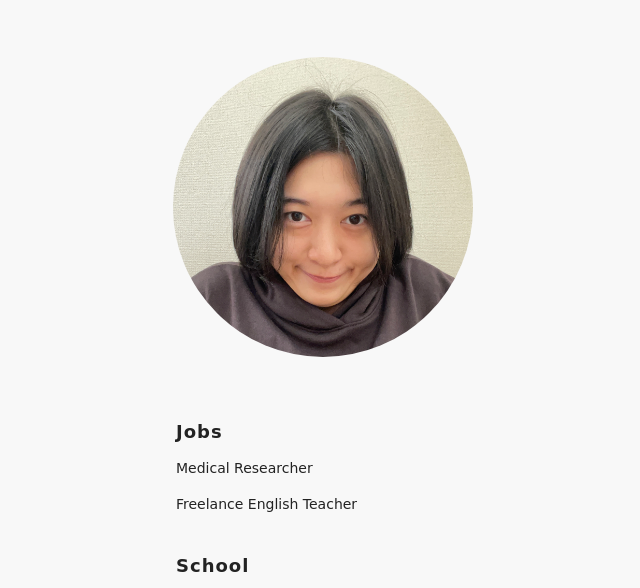
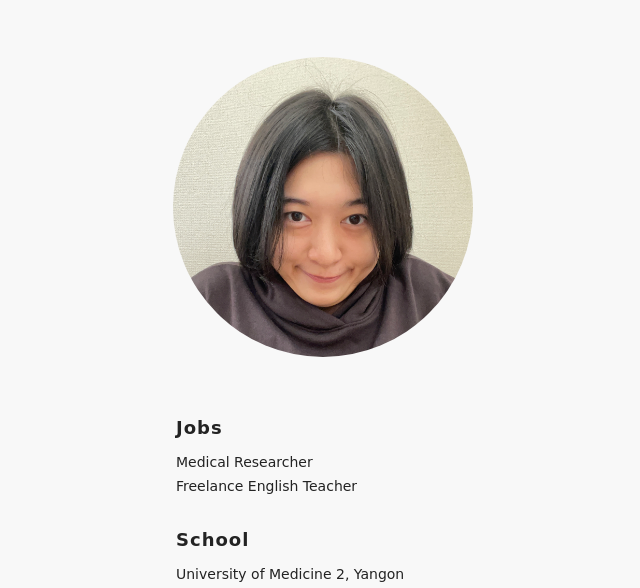
Before and after one commit to Kaloee/kaloee.net, a plain HTML site: page index.html in a window 1280 px wide. Shown: the part 190-778 px from the top of the page, without its empty margins (317-957 px from the left). Drawn offline with Linux system fonts and the light colour scheme.

Commit message:
no index no follow

```diff
--- a/index.css
+++ b/index.css
@@ -119,13 +119,14 @@ body {
 .profile-section > p {
   font-size: 14px;
   margin: 3px;
-  line-height: 22px;
+  line-height: 14px;
   letter-spacing: 1px!important;
-  margin-bottom: 14px;
+  margin-bottom: 10px;
 }
 
 .profile-title {
   margin-top: 40px!important;
+  margin-bottom: 20px!important;
   font-weight: bold;
 }
 
--- a/index.html
+++ b/index.html
@@ -4,6 +4,7 @@
     <meta charset="utf-8">
     <link rel="stylesheet" href="./index.css">
     <meta name="viewport" content="width=device-width,initial-scale=1">
+    <meta name="robots" content="noindex,nofollow" />
     <meta property="og:url" content="https://kaloee.net/index.html">
     <meta property="og:title" content="SAUNG ZARCHI HNIN">
     <meta property="og:image" content="https://kaloee.net/images/ogp.png">
```
Also changed, not shown: github/index.html (+1 -0 lines), twitter/index.html (+1 -0 lines).
